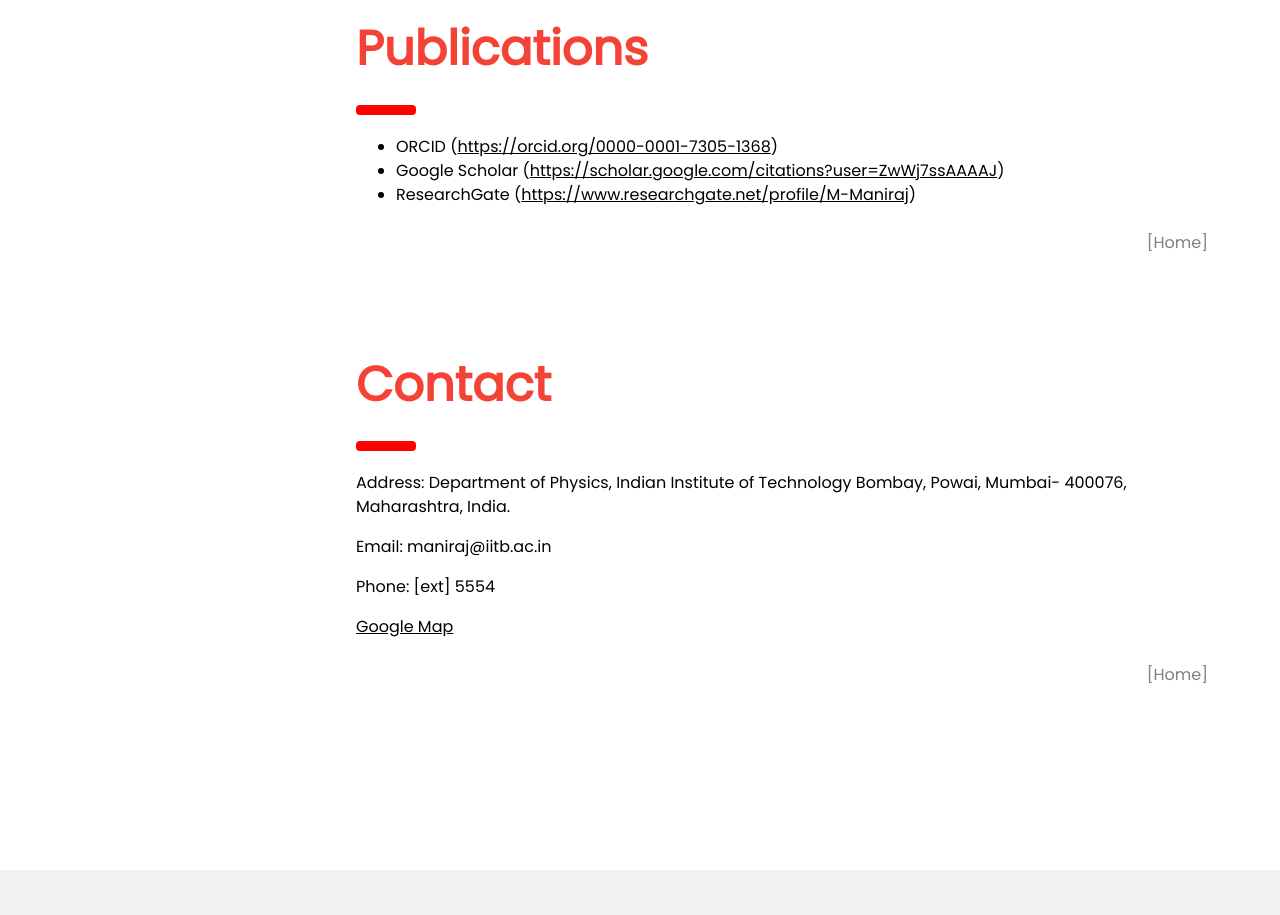
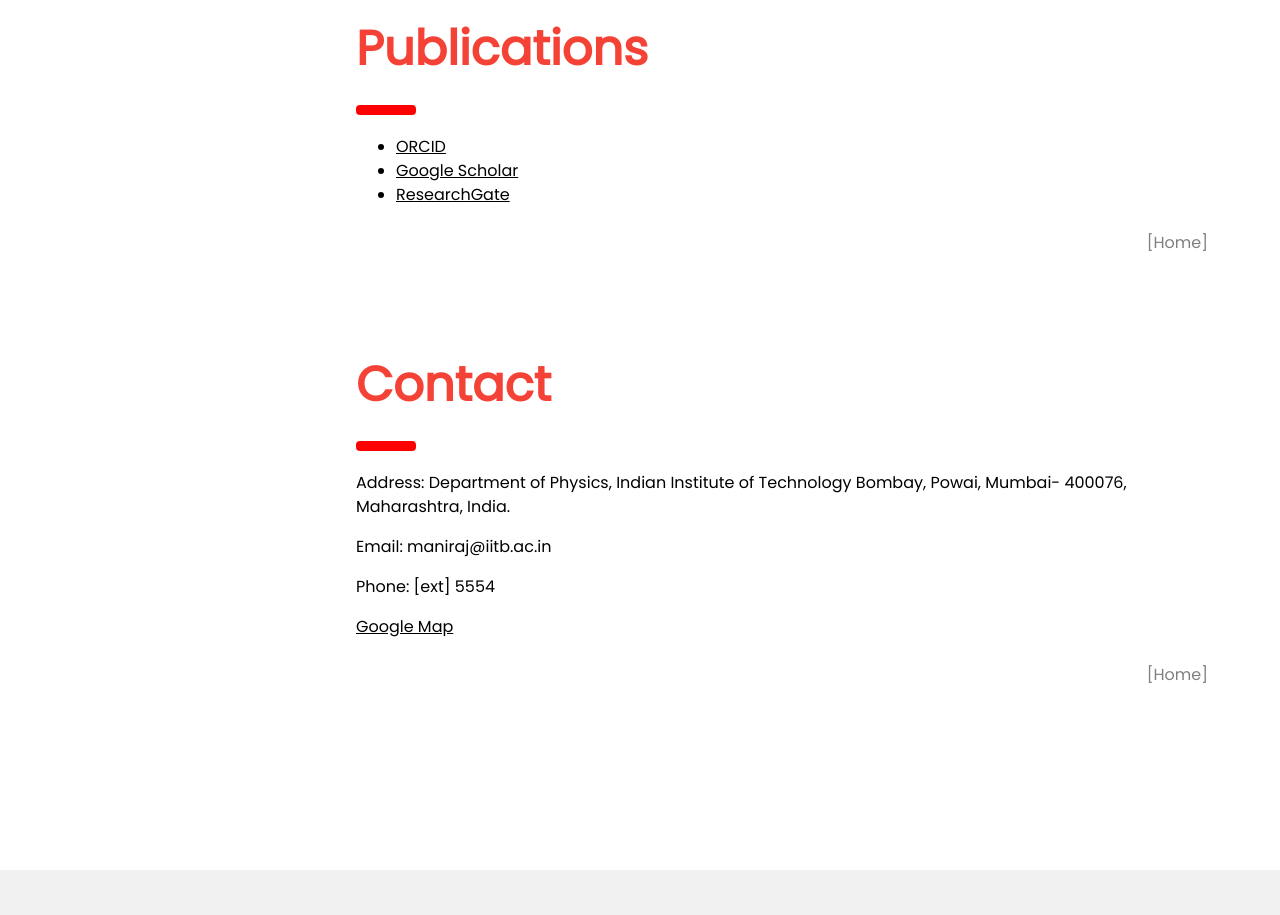
Before and after one commit to surfaceinterfacescience/surfaceinterfacescience.github.io, a plain HTML site: page index.html in a window 1280 px wide. Shown: the part 4449-5364 px from the top of the page. Drawn offline with nearby package versions, Linux system fonts and the light colour scheme.

Commit message:
Update index.html

```diff
--- a/index.html
+++ b/index.html
@@ -210,10 +210,10 @@ body {font-size:16px;}
     <h1 class="w3-xxxlarge w3-text-red"><b>Publications</b></h1>
     <hr style="width:50px;border:5px solid red" class="w3-round">
     <ul>
-        <li>ORCID (<a href="https://orcid.org/0000-0001-7305-1368">https://orcid.org/0000-0001-7305-1368</a>)</li>
-        <li>Google Scholar (<a href="https://scholar.google.com/citations?user=ZwWj7ssAAAAJ">https://scholar.google.com/citations?user=ZwWj7ssAAAAJ</a>)</li>
-        <li>ResearchGate (<a href="https://www.researchgate.net/profile/M-Maniraj">https://www.researchgate.net/profile/M-Maniraj</a>)</li>
-      </ul>
+  <li><a href="https://orcid.org/0000-0001-7305-1368">ORCID</a></li>
+  <li><a href="https://scholar.google.com/citations?user=ZwWj7ssAAAAJ">Google Scholar</a></li>
+  <li><a href="https://www.researchgate.net/profile/M-Maniraj">ResearchGate</a></li>
+</ul>
     <p><a href="#" onclick="w3_close(); window.scrollTo(0, 0);" class="w3-bar-item w3-button w3-hover-white" style="float: right; color: gray;">[Home]</a>
 </p>
   </div>
```
